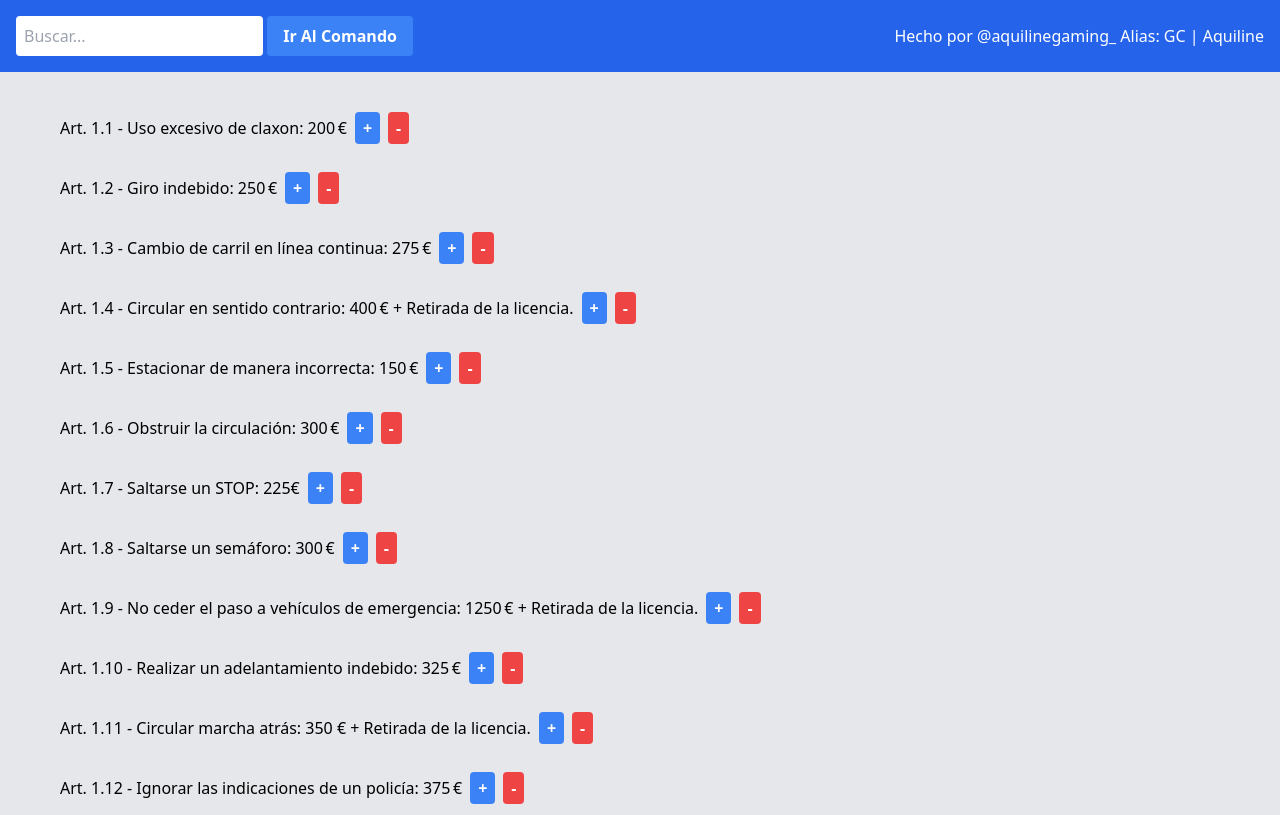
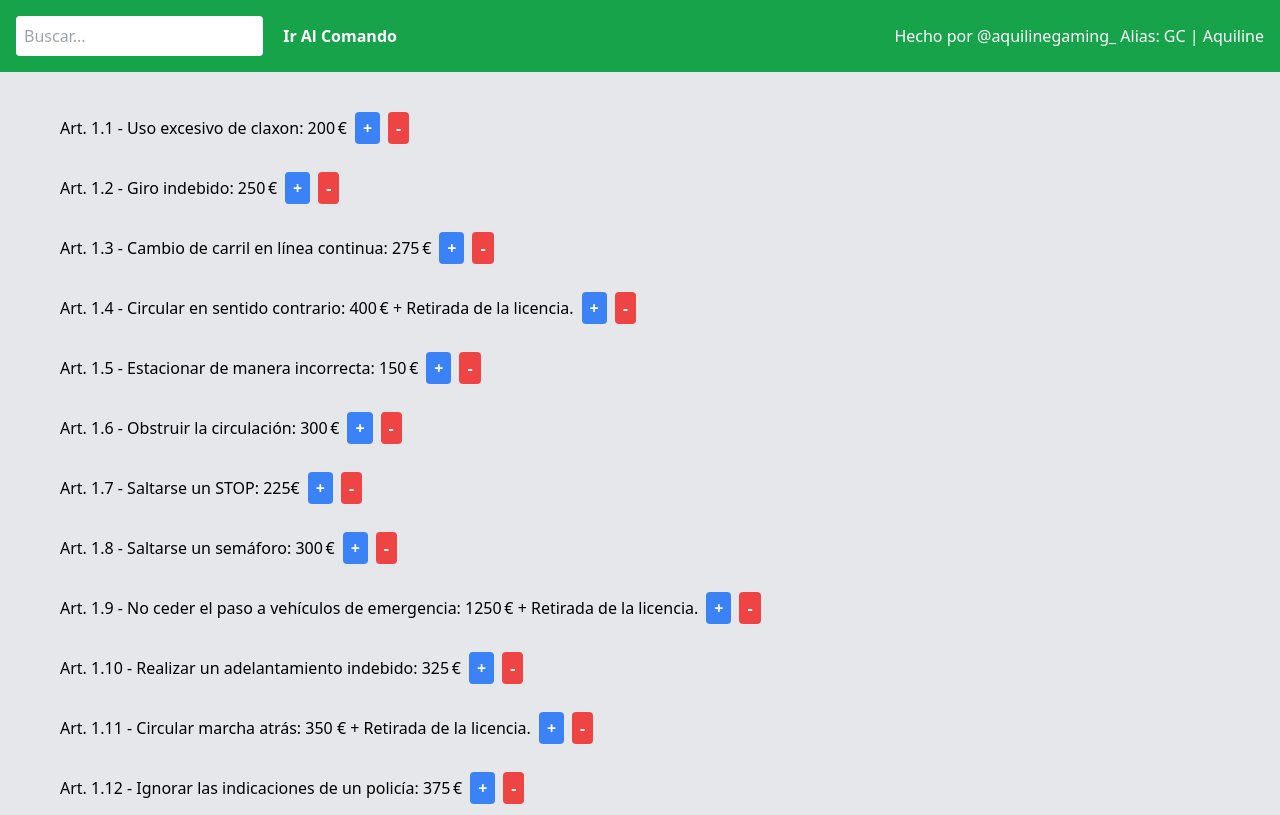
Before and after one commit to Paxfrita/GC, a plain HTML site: page index.html in a window 1280 px wide. Shown: the top 815 px of the page. Drawn offline with nearby package versions, Linux system fonts and the light colour scheme.

Commit message:
Update index.html

```diff
--- a/index.html
+++ b/index.html
@@ -14,13 +14,13 @@
 </style>
 
 <body class="bg-gray-200 p-10">
-    <div class="bg-blue-600 p-4 fixed top-0 left-0 w-full z-10">
+    <div class="bg-green-600 p-4 fixed top-0 left-0 w-full z-10">
         <div class="container flex justify-between items-center">
             <!-- Searchbar en la navbar -->
             <div>
                 <input type="text" id="searchInput" class="p-2 rounded" placeholder="Buscar...">
                 <button id="goToCommand"
-                    class="bg-blue-500 hover:bg-blue-700 text-white font-bold py-2 px-4 rounded mr-4">Ir Al
+                    class="bg-dark-green-500 hover:bg-blue-700 text-white font-bold py-2 px-4 rounded mr-4">Ir Al
                     Comando</button>
             </div>
             <div>
```
